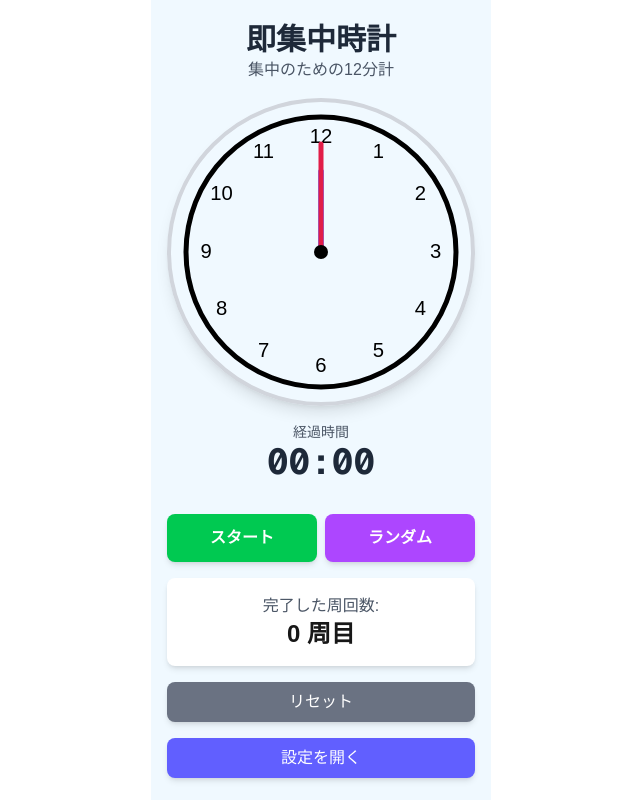
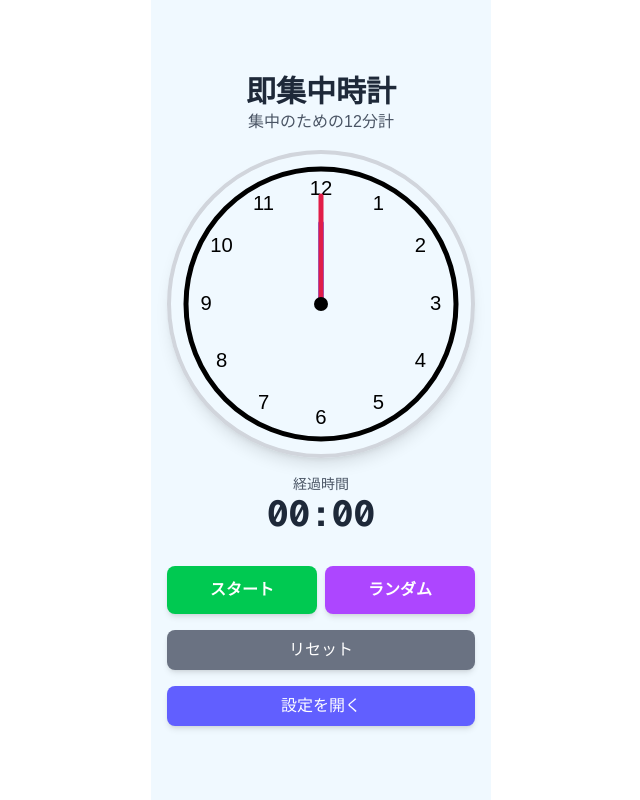
Before and after one commit to sea-wrote/soku-shuchu-timer, a Next.js app: page / in a window 1280 px wide. Shown: the whole page, without its empty margins (319-959 px from the left). Built offline with nearby package versions, Linux system fonts and the light colour scheme.

Commit message:
周回回数のデフォルト設定をfalseに

```diff
--- a/src/app/components/SokuShuchu.tsx
+++ b/src/app/components/SokuShuchu.tsx
@@ -13,7 +13,7 @@ const SokuShuchu: React.FC<SokuShuchuProps> = () => {
   const [minutes, setMinutes] = useState<number>(0);
   const [seconds, setSeconds] = useState<number>(0);
   const [cycles, setCycles] = useState<number>(0);
-  const [showCycles, setShowCycles] = useState<boolean>(true); // 「周回数を表示」のトグル
+  const [showCycles, setShowCycles] = useState<boolean>(false); // 「周回数を表示」のトグル
   const [timerInterval, setTimerInterval] = useState<number>(12);
   const [timerEnabled, setTimerEnabled] = useState<boolean>(false);
   const [showElapsedTime, setShowElapsedTime] = useState<boolean>(true);
```
